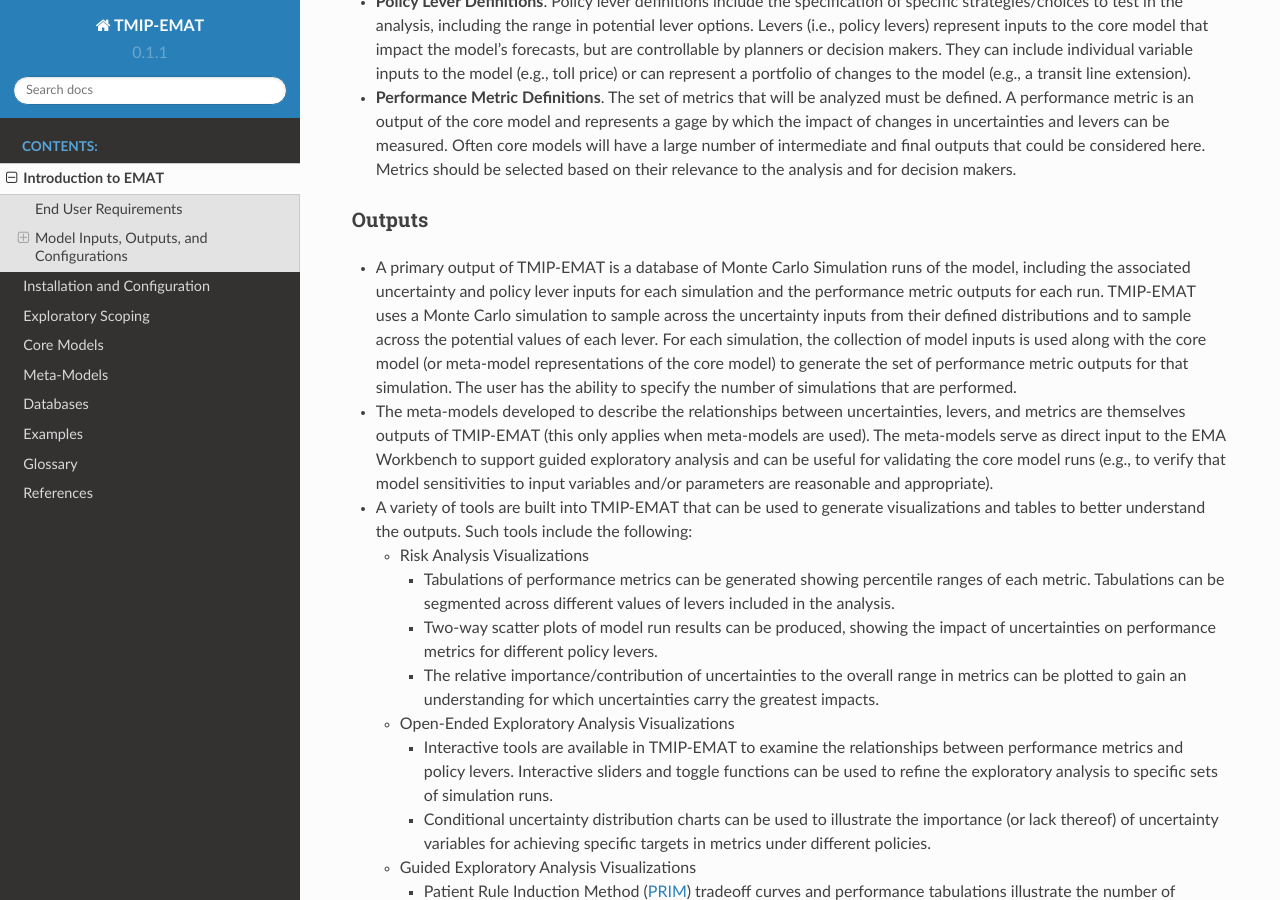
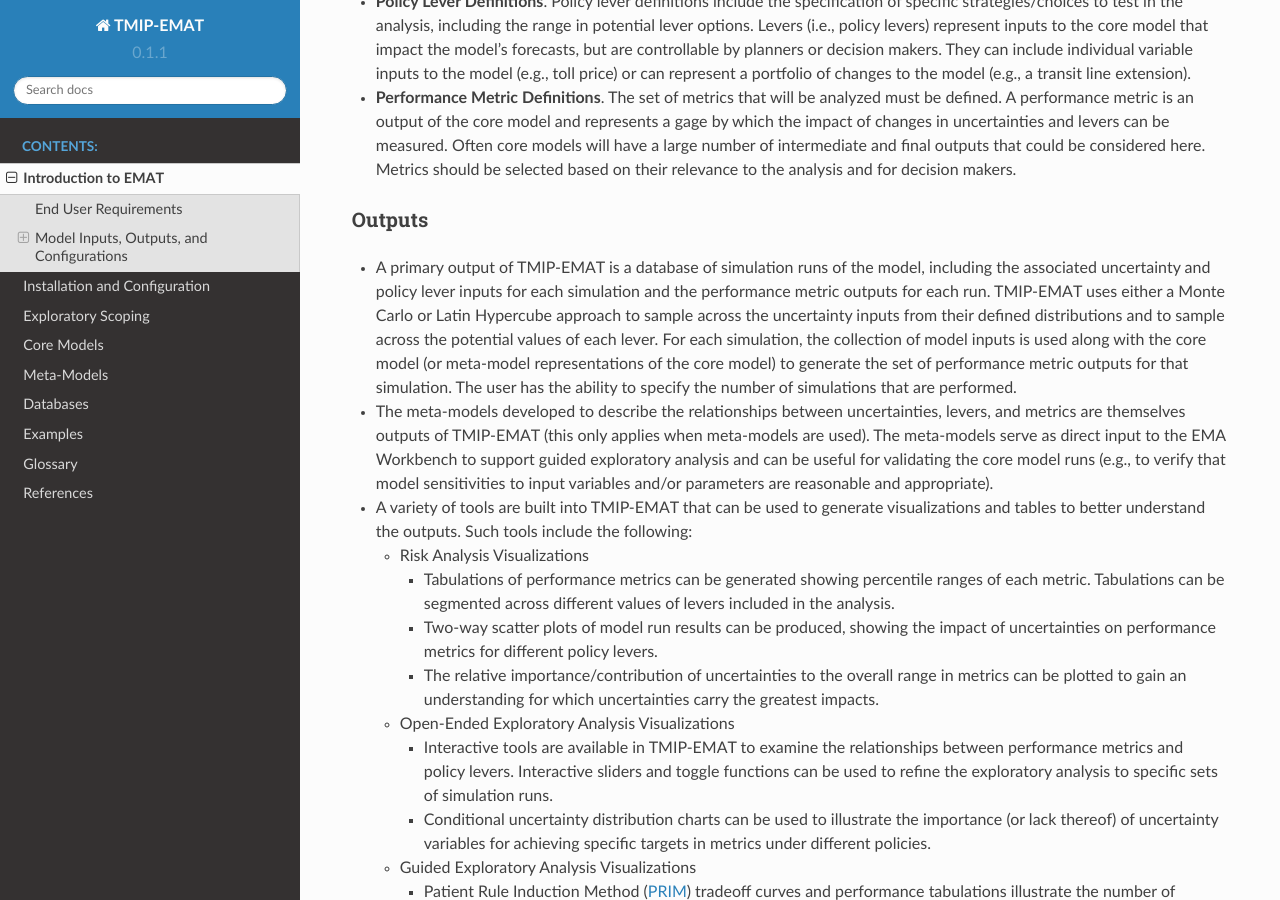
Before and after one commit to tmip-emat/tmip-emat, a Sphinx documentation site: the page built from docs/source/emat.intro.rst, in a window 1280 px wide and 900 px high, scrolled down 2041 px. Built offline with Sphinx 7.4.7 and the Read the Docs theme 2.0.0, drawn with Linux system fonts in a browser that asks for light colours; formulas are drawn with MathJax 3; pages that are not in the unit, such as notebooks, are missing from menus.

Commit message:
clarify not always MC

```diff
--- a/docs/source/emat.intro.rst
+++ b/docs/source/emat.intro.rst
@@ -122,10 +122,10 @@
 Outputs
 ~~~~~~~
 
-*   A primary output of TMIP-EMAT is a database of Monte Carlo Simulation runs of
+*   A primary output of TMIP-EMAT is a database of simulation runs of
     the model, including the associated uncertainty and policy lever inputs for
     each simulation and the performance metric outputs for each run.
-    TMIP-EMAT uses a Monte Carlo simulation to sample across the uncertainty inputs
+    TMIP-EMAT uses either a Monte Carlo or Latin Hypercube approach to sample across the uncertainty inputs
     from their defined distributions and to sample across the potential values of
     each lever.  For each simulation, the collection of model inputs is used along
     with the core model (or meta-model representations of the core model) to generate
```
